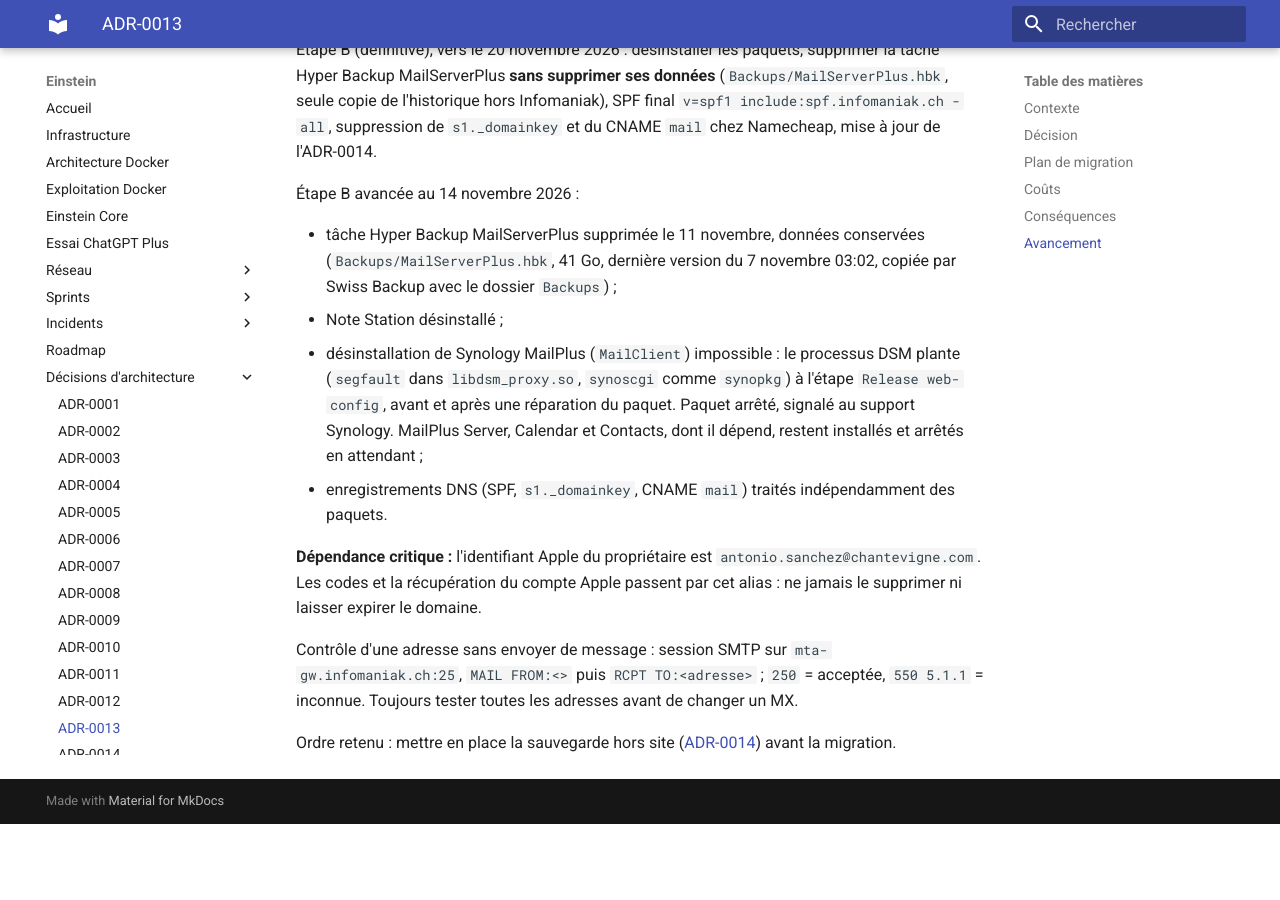
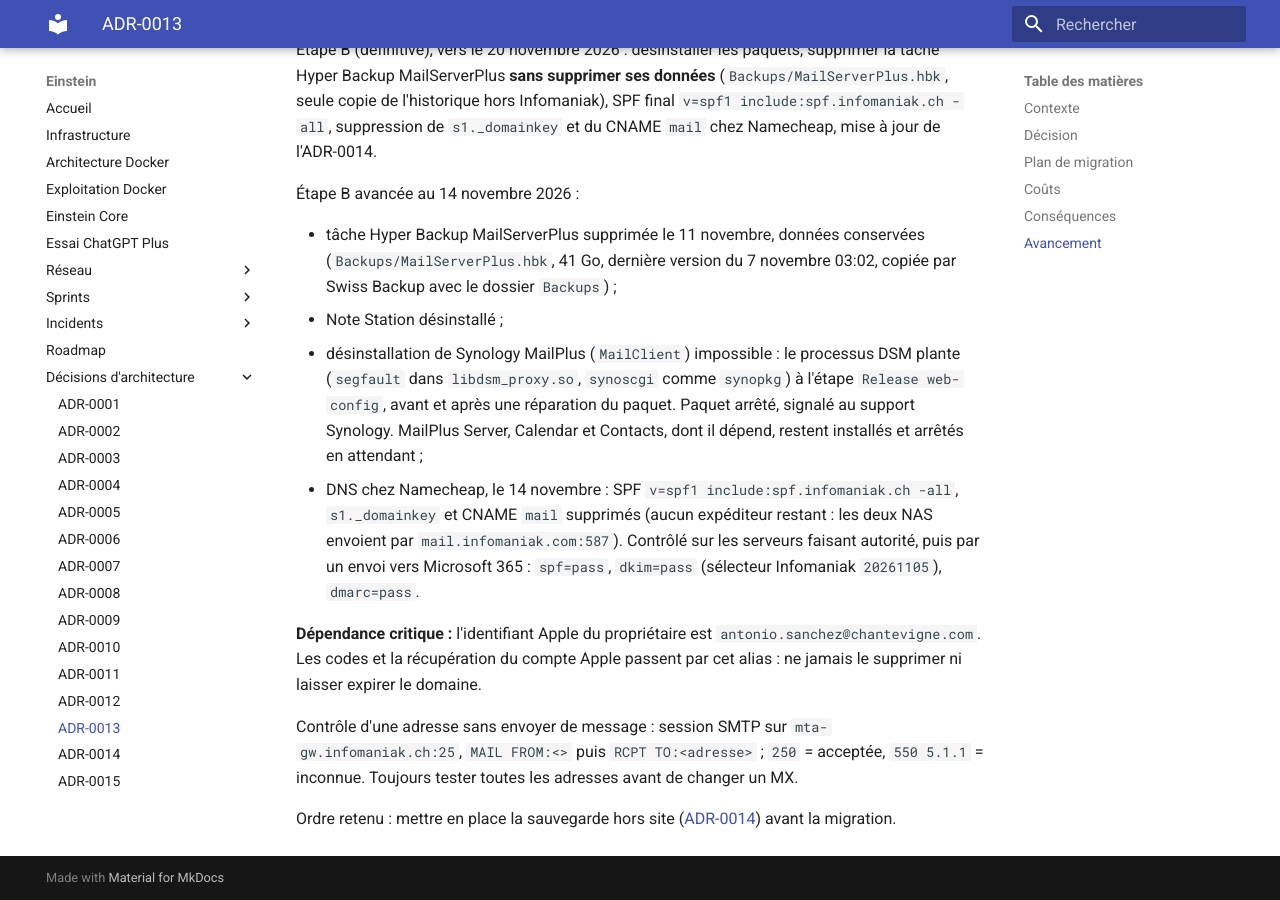
Before and after one commit to asanchez74/Einstein, an MkDocs documentation site: the page built from docs/adr/0013-migration-messagerie-infomaniak.md, in a window 1280 px wide and 900 px high, scrolled down 5083 px. Built offline with MkDocs 1.6.1 and Material for MkDocs 9.7.7, drawn with Linux system fonts in a browser that asks for light colours; before the commit the page ends 5907 px from its top, so only the background shows below that.

Commit message:
docs: DNS chantevigne.com finalisé (SPF Infomaniak, DKIM et CNAME MailPlus retirés)
Co-Authored-By: Claude Opus 5.5 <noreply@anthropic.com>

```diff
--- a/docs/adr/0013-migration-messagerie-infomaniak.md
+++ b/docs/adr/0013-migration-messagerie-infomaniak.md
@@ -212,8 +212,11 @@ CNAME `mail` chez Namecheap, mise à jour de l'ADR-0014.
   du paquet. Paquet arrêté, signalé au support Synology. MailPlus Server,
   Calendar et Contacts, dont il dépend, restent installés et arrêtés en
   attendant ;
-- enregistrements DNS (SPF, `s1._domainkey`, CNAME `mail`) traités
-  indépendamment des paquets.
+- DNS chez Namecheap, le 14 novembre : SPF `v=spf1 include:spf.infomaniak.ch -all`,
+  `s1._domainkey` et CNAME `mail` supprimés (aucun expéditeur restant : les
+  deux NAS envoient par `mail.infomaniak.com:587`). Contrôlé sur les serveurs
+  faisant autorité, puis par un envoi vers Microsoft 365 : `spf=pass`,
+  `dkim=pass` (sélecteur Infomaniak `20261105`), `dmarc=pass`.
 
 **Dépendance critique :** l'identifiant Apple du propriétaire est
 `antonio.sanchez@chantevigne.com`. Les codes et la récupération du compte Apple
```
